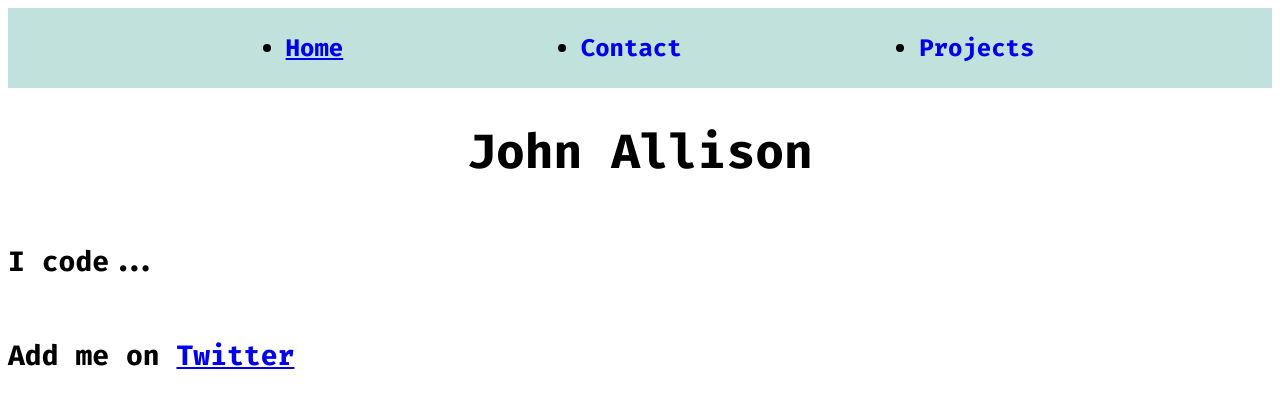
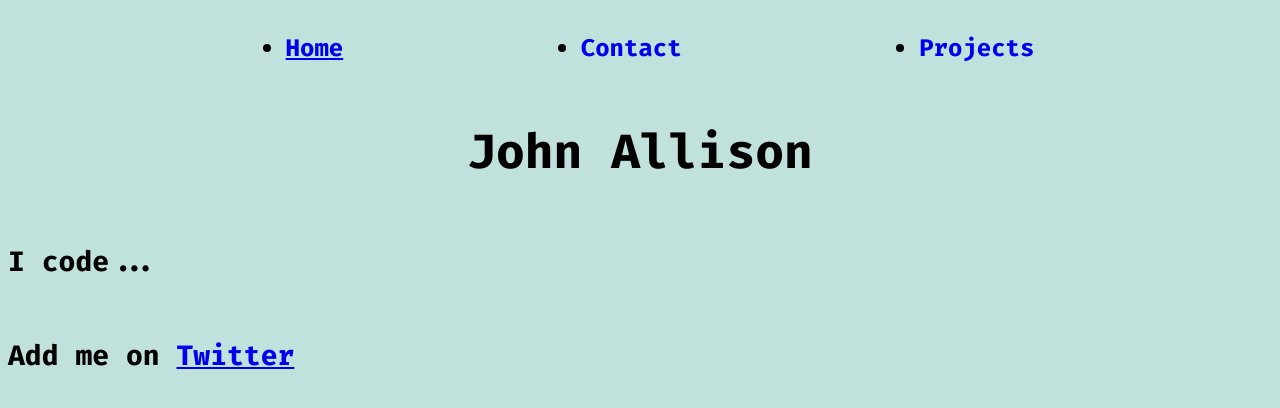
Before and after one commit to DannyDorito/new.jallison.co.uk, a React (Create React App) app: page / in a window 1280 px wide. Shown: the top 408 px of the page. Built offline with nearby package versions, Linux system fonts and the light colour scheme; no server answers.

Commit message:
update styling

```diff
--- a/src/index.tsx
+++ b/src/index.tsx
@@ -1,6 +1,6 @@
 import React from 'react';
 import ReactDOM from 'react-dom/client';
-import RouterSetup from './pages/RouterSetup';
+import Router from './pages/RouterSetup';
 import reportWebVitals from './reportWebVitals';
 import { ApolloClient, InMemoryCache, ApolloProvider, HttpLink } from '@apollo/client';
 
@@ -26,7 +26,7 @@ const client = new ApolloClient({
 root.render(
   <ApolloProvider client={client}>
     <React.StrictMode>
-      <RouterSetup />
+      <Router />
     </React.StrictMode>
   </ApolloProvider>
 );
--- a/src/pages/Contact.tsx
+++ b/src/pages/Contact.tsx
@@ -1,5 +1,5 @@
-import React, { useState } from 'react';
-
+import { useState } from 'react';
+import '../scss/Contact.scss';
 const Contact = () =>
 {
   const [ twitter ] = useState( "https://twitter.com/JohnAllis0n" );
--- a/src/pages/Home.tsx
+++ b/src/pages/Home.tsx
@@ -1,4 +1,4 @@
-import React, { useState } from 'react';
+import { useState } from 'react';
 import '../scss/Home.scss';
 
 const Home = () =>
--- a/src/pages/Nav.tsx
+++ b/src/pages/Nav.tsx
@@ -1,4 +1,3 @@
-import React from 'react';
 import { NavLink } from 'react-router-dom';
 import '../scss/Nav.scss';
 
--- a/src/pages/NotFound.tsx
+++ b/src/pages/NotFound.tsx
@@ -1,4 +1,3 @@
-import React from 'react';
 import { Link } from 'react-router-dom';
 
 const NotFound = () =>
--- a/src/pages/RouterSetup.tsx
+++ b/src/pages/RouterSetup.tsx
@@ -1,4 +1,4 @@
-import React, { Fragment } from 'react';
+import { Fragment } from 'react';
 import { BrowserRouter as Router, Routes, Route } from "react-router-dom";
 import Contact from './Contact';
 import Home from './Home';
--- /dev/null
+++ b/src/scss/Contact.scss
@@ -0,0 +1,6 @@
+@use './_Variables.scss' as v;
+@use './_Main.scss';
+
+a {
+  text-align: center;
+}
--- a/src/scss/_Main.scss
+++ b/src/scss/_Main.scss
@@ -13,11 +13,17 @@ html {
   list-style-type: none;
 }
 
+a:link,
+a:visited,
+a:active {
+  color: v.$pallet-font;
+}
+
 .no-select {
-  user-select: none;
   -webkit-user-select: none;
   -moz-user-select: none;
   -ms-user-select: none;
+  user-select: none;
 }
 
 h1 {
--- a/src/scss/_Variables.scss
+++ b/src/scss/_Variables.scss
@@ -5,7 +5,7 @@ $pallet-tertiary: #9ED1C8;
 $pallet-highlight: #E2C1C4;
 $pallet-warning: #D19EA3;
 $pallet-font: #000;
-$pallet-background: light-grey;
+$pallet-background: $pallet-main;
 
 // fonts
 $pallet-font: 'Fira Code';
```
